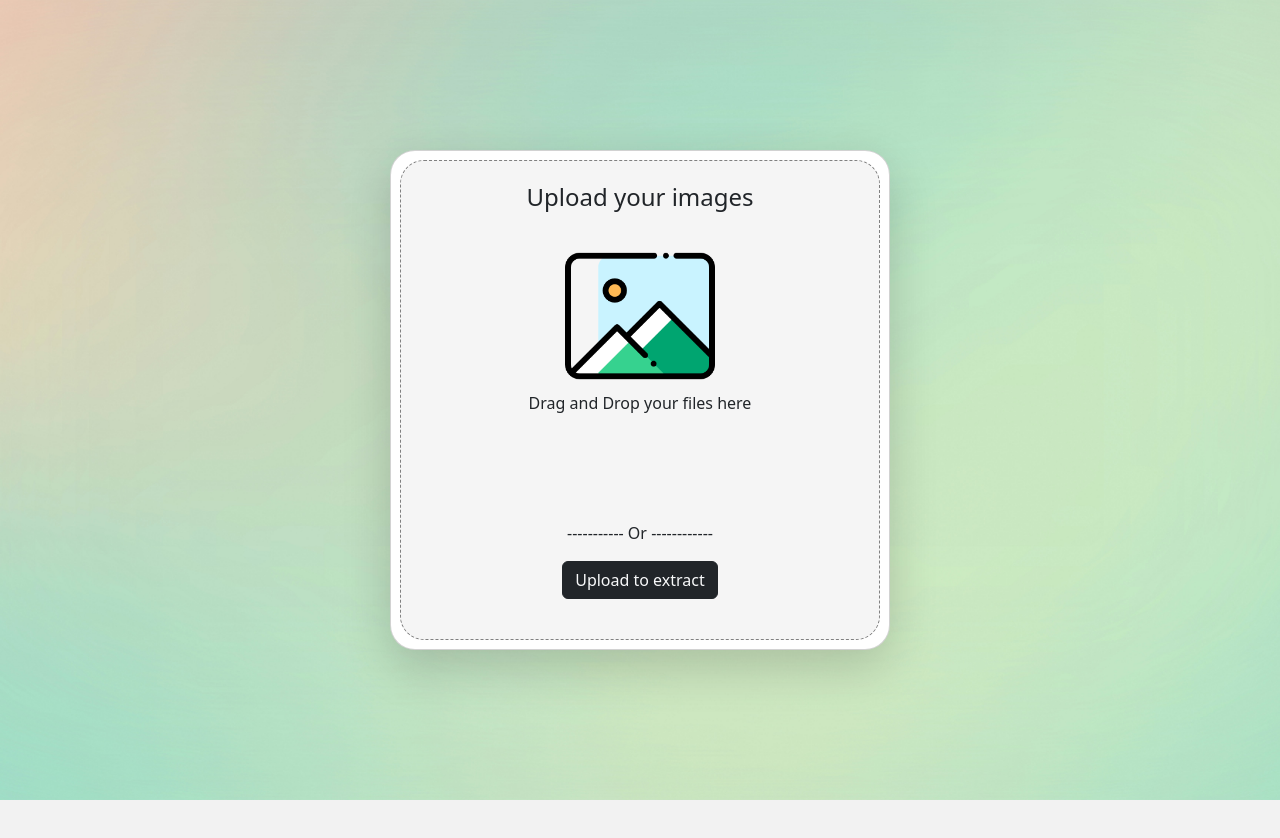
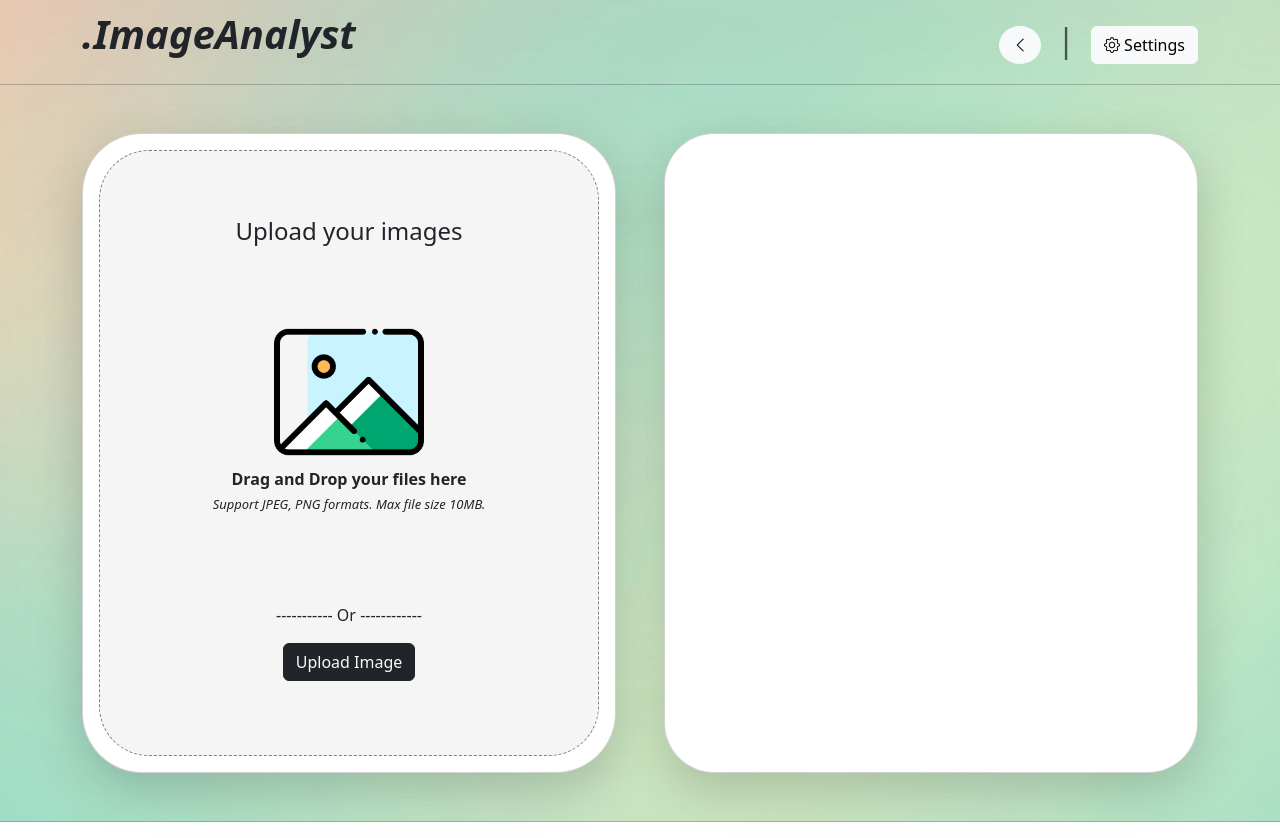
Before and after one commit to phatTchung9999/SolutionWorks_Website, a Django app: page /extractor/ in a window 1280 px wide. Before the commit the page ends 800 px from the top, so only its background shows below. Run offline with Django 5.2, Linux system fonts and the light colour scheme; some libraries are stand-ins or nearby versions.

Commit message:
Update New Feature

```diff
--- a/myproject/static/css/app.css
+++ b/myproject/static/css/app.css
@@ -1,12 +1,8 @@
 .hero {
     background-image: url("../images/background.jpg");
     background-size: cover;
-    background-attachment: fixed;
     background-position: center;
     min-height: 100vh;
-    display: flex;
-    justify-content: center;
-    align-items: center;
 }
 
 .center {
@@ -14,3 +10,14 @@
     align-items: center;
     justify-content: center;
 }
+
+
+.card.responsive-box {
+    min-height: 60vh;
+}
+
+@media (min-width: 1200px) {
+    .card.responsive-box {
+        min-height: 80vh;
+    }
+}
--- a/myproject/static/js/extractor_ui.js
+++ b/myproject/static/js/extractor_ui.js
@@ -58,6 +58,7 @@ const resultBox = document.getElementById('result-box');
 
                 currentFile = file;
                 showPreview(file);
+                document.getElementById('upload-string').classList.replace('center', 'd-none');
                 document.getElementById('upload-part').style.display = 'none';
                 document.getElementById('extract-part').style.display = 'block';
             }
@@ -69,6 +70,12 @@ const resultBox = document.getElementById('result-box');
                 reader.onload = function(e) {
                     previewImage.src = e.target.result;
                     inputText.textContent = file.name;
+                    previewImage.onload = function() {
+                        previewImage.style.maxWidth = "400px";
+                        previewImage.style.width = "100%";
+                        previewImage.style.height = "auto";
+                        previewImage.style.objectFit = "contain";
+                    };
                 }
 
                 reader.readAsDataURL(file);
@@ -77,9 +84,20 @@ const resultBox = document.getElementById('result-box');
             function removeFile() {
                 fileInput.value = '';
                 currentFile = null;
+
+                previewImage.onload = null;
                 previewImage.src = '/static/images/image.png';
-                inputText.textContent = "Drag and Drop your files here";
+                previewImage.style.width = '';
+                previewImage.style.maxWidth = "150px";
+                previewImage.style.height = 'auto';
+                previewImage.style.objectFit = '';
+
+                inputText.innerHTML =
+                `<p id='input-text'><strong>Drag and Drop your files here</strong> <br>
+                <i style='font-size: small;'>Support JPEG, PNG formats. Max file size 10MB.</i>
+                </p>`;
                 resultBox.textContent = "No text yet";
+                document.getElementById('upload-string').classList.replace('d-none', 'center');
                 document.getElementById('upload-part').style.display = 'block';
                 document.getElementById('extract-part').style.display = 'none';
                 first.classList.remove('d-none');
@@ -107,3 +125,7 @@ const resultBox = document.getElementById('result-box');
                     resultBox.textContent = "Error extracting text.";
                 });
             }
+
+            function backToPortfolio() {
+                window.location.href = '/portfolio/'
+            }
--- a/myproject/static/js/slider.js
+++ b/myproject/static/js/slider.js
@@ -1,5 +1,5 @@
 const swiper = new Swiper(".mySwiper", {
-    slidesPerView: 1,
+    slidesPerView: 1.5,
     spaceBetween: 20,
     loop: false,
     breakpoints: {
--- a/myproject/templates/imageExtractor/home.html
+++ b/myproject/templates/imageExtractor/home.html
@@ -10,22 +10,45 @@
     <link rel="stylesheet" href="https://cdn.jsdelivr.net/npm/bootstrap-icons@1.11.3/font/bootstrap-icons.css">
     </head>
     <body>
+
         <section class="hero">
+            <!-- start heading -->
+            <div class="container">
+                <div class="row py-1">
+                    <div class="col-6">
+                        <i class="fs-1"><b>.ImageAnalyst</b></i>
+                    </div>
+                    <div class="col-6 d-flex align-items-end justify-content-end">
+                        <button class="btn btn-light" style="border-radius: 50%;" onclick="backToPortfolio()"><i class="bi bi-chevron-left"></i></button>
+                        <span class="mx-3 text-muted fs-2">|</span>
+                        <button class="btn btn-light btn-md"><i class="bi bi-gear"></i> Settings</button>
+                    </div>
+                </div>
+            </div>
+            <hr>
+            <!-- end heading -->
+
                 <!-- start drag-drop box -->
-            <div id="first" class="card d-flex align-items-center justify-content-center shadow-lg" style="height: 500px; width: 500px; border-radius: 5%;">
-                <div class="card" style="background-color: whitesmoke; height: 480px; width: 480px; border-radius: 5%; border: dashed 1px gray;">
+                <div class="container mt-5 mb-5">
+                    <div class="row g-5" >
+
+                        <div class="col-12 col-xl-6 d-flex">
+                            <div id="first" class="card responsive-box w-100 center shadow-lg p-3" style="border-radius: 60px;">
+                                <div class="card center h-100 w-100 " style="background-color: whitesmoke; border-radius: 50px; border: dashed 1px gray;">
                                     <div class="container">
                                         <div class="row">
-                            <div class="col-12 d-flex align-items-center justify-content-center" style="height: 80px;">
+                                            <div id="upload-string" class="col-12 center py-3">
                                                 <h4>Upload your images</h4>
                                             </div>
                                         </div>
                                         <!-- start -->
                                         <!-- Make this part as the input box to take pictures -->
                                         <div class="row">
-                            <div id="drop-box" class="col-12 text-center" style="height: 280px; cursor: pointer;">
-                                <img id="image-preview" src="{% static 'images/image.png' %}" style="width: 150px; height: 150px;">
-                                <p id="input-text">Drag and Drop your files here</p>
+                                            <div id="drop-box" class="col-12 text-center py-5" style=" cursor: pointer;">
+                                                <img id="image-preview" src="{% static 'images/image.png' %}" class="img-fluid" style="max-width: 150px; height: auto;">
+                                                <p id="input-text"><strong>Drag and Drop your files here</strong> <br>
+                                                    <i style="font-size: small;">Support JPEG, PNG formats. Max file size 10MB.</i>
+                                                </p>
                                                 <input type="file" id="file-input" accept="image/*" hidden>
                                             </div>
                                         </div>
@@ -34,16 +57,14 @@
                                         <!-- start -->
                                         <!-- Make the button triggering the document browser -->
                                         <div class="row">
-                            <div id="upload-part" class="col-12 text-center" style="height: 120px;">
+                                            <div id="upload-part" class="col-12 text-center py-4">
                                                 <p>-----------   Or   ------------</p>
-                                <button class="text-light btn btn-dark" id="upload-btn">Upload to extract</button>
-
+                                                <button class="text-light btn btn-dark" id="upload-btn">Upload Image</button>
                                             </div>
 
-                            <div id="extract-part" class="col-12 text-center" style="height: 120px; display: none;">
-                                <div class="d-flex justify-content-center gap-2">
-                                    <i>Is your picture good to be extracted?</i>
-                                    <p onclick="removeFile()" style="cursor: pointer; color: blue;">No</p>
+                                            <div id="extract-part" class="col-12 text-center py-4" style="display: none;">
+                                                <div class="center gap-2">
+                                                    <i class="d-flex mx-1">Is your picture good to be extracted?<p onclick="removeFile()" style="cursor: pointer; color: blue;">No</p></i>
                                                 </div>
                                                 <button class="text-light btn btn-dark" id="extract-btn">Extract</button>
 
@@ -53,8 +74,20 @@
                                     </div>
                                 </div>
                             </div>
+                        </div>
+
+
+                        <div class="col-12 col-xl-6 d-flex">
+                            <div class="card responsive-box w-100 d-flex align-items-center justify-content-center shadow-lg" style="border-radius: 50px;">
+
+
+                            </div>
+                        </div>
+                    </div>
+                </div>
                 <!-- end drag-drop box -->
 
+                <!-- start change needed -->
                 <div id="second" class="row mt-3" style="display: none;">
 
                     <div class="col-12">
@@ -65,10 +98,11 @@
                         </div>
                     </div>
                 </div>
+                <!-- end change needed -->
 
+            <hr>
+        </section>
 
-
-        </section>
         <script src="https://cdn.jsdelivr.net/npm/tesseract.js@5/dist/tesseract.min.js"></script>
         <script src="{% static 'js/extractor_ui.js' %}"></script>
     </body>
```
Also changed, not shown: myproject/templates/main/portfolio.html (+5 -5 lines). Lines whose indentation alone changed are shown as unchanged.
